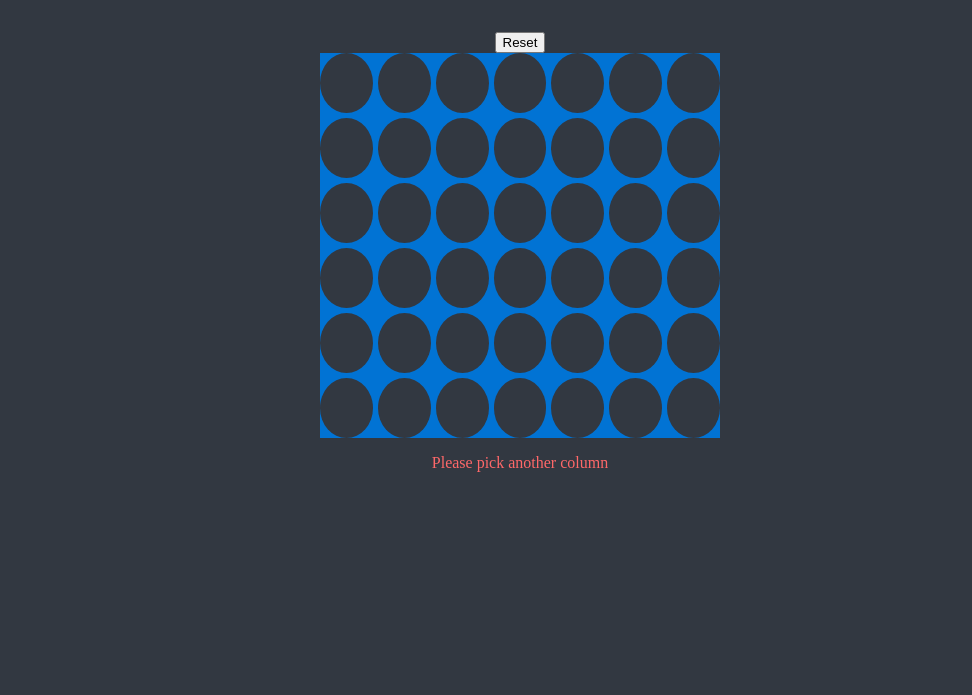
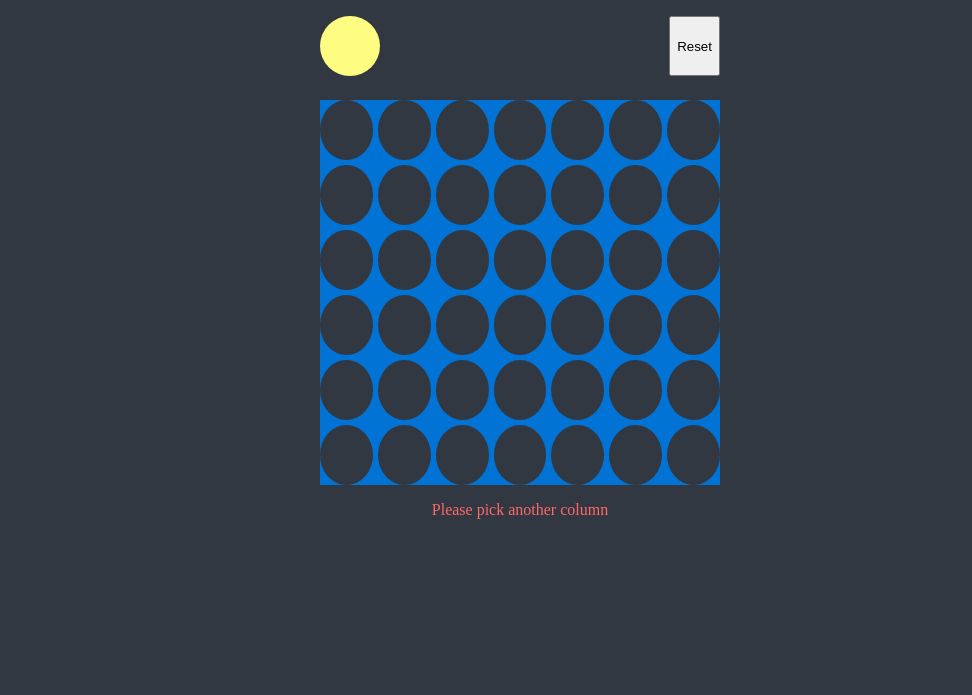
Before and after one commit to confusedwdeveloper/connect4, a website built with webpack: page public/index.html in a window 1280 px wide. Shown: the part 105-800 px from the top of the page, without its empty margins (120-1092 px from the left). Built offline with nearby package versions, Linux system fonts and the light colour scheme.

Commit message:
fixed player turn icon

```diff
--- a/src/scss/styles.scss
+++ b/src/scss/styles.scss
@@ -62,11 +62,32 @@ main {
     // display: none;
   }
 }
+.prediv {
+  display: flex;
+  justify-content: space-between;
+  max-width: 400px;
+  width: 100%;
+  margin-bottom: 1.5rem;
+  .status {
+    display: flex;
+    justify-content: space-between;
+
+    #player-color {
+      // background-color: $player-2-color;
+      height: 60px;
+      border-radius: 50%;
+      width: 60px;
+    }
+    #result {
+      color: #fff;
+    }
+  }
+}
 
 .div {
   width: 100%;
   background-color: $body-color;
-  border-radius: 500%;
+  border-radius: 50%;
   height: 60px;
 }
 // %player-x-div {
```
